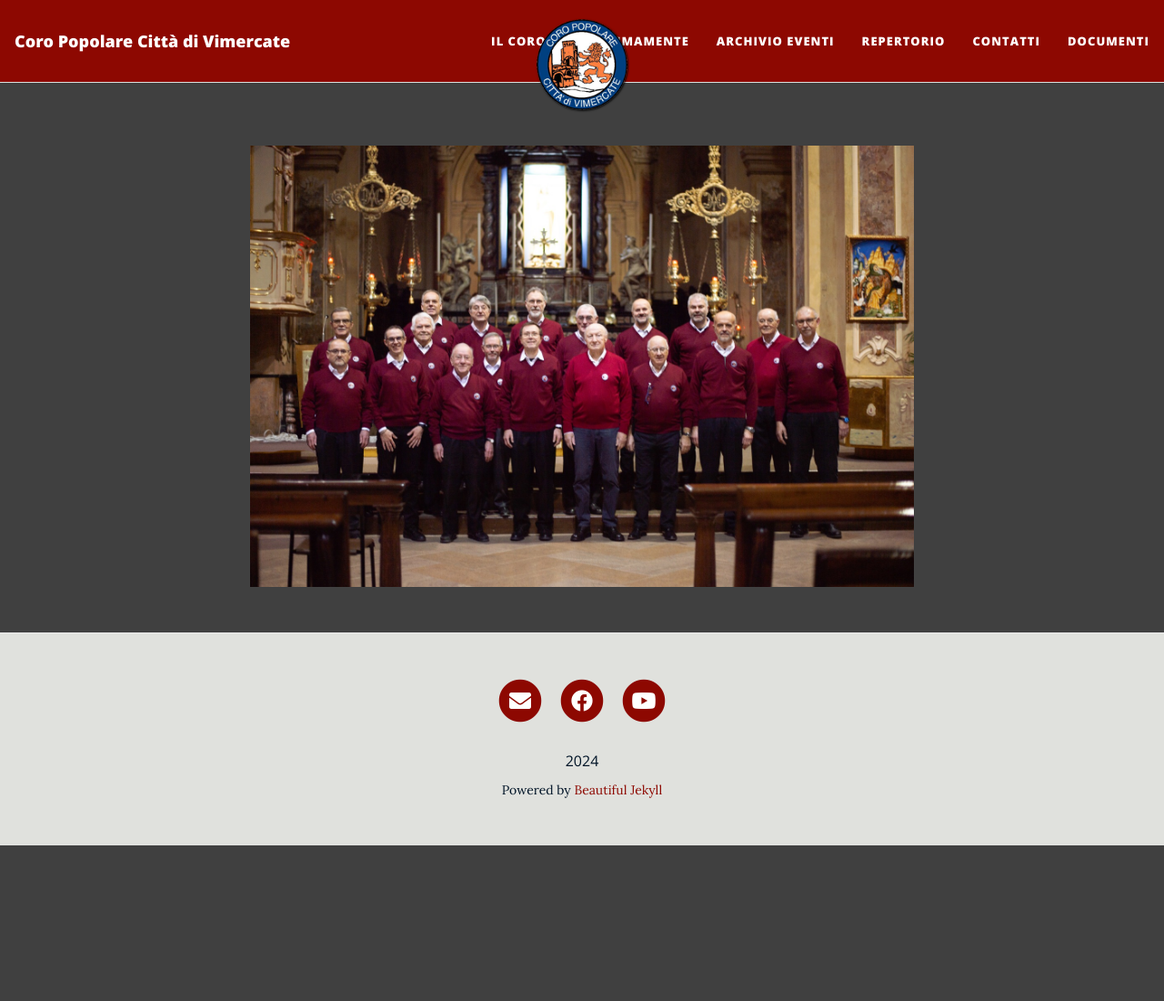
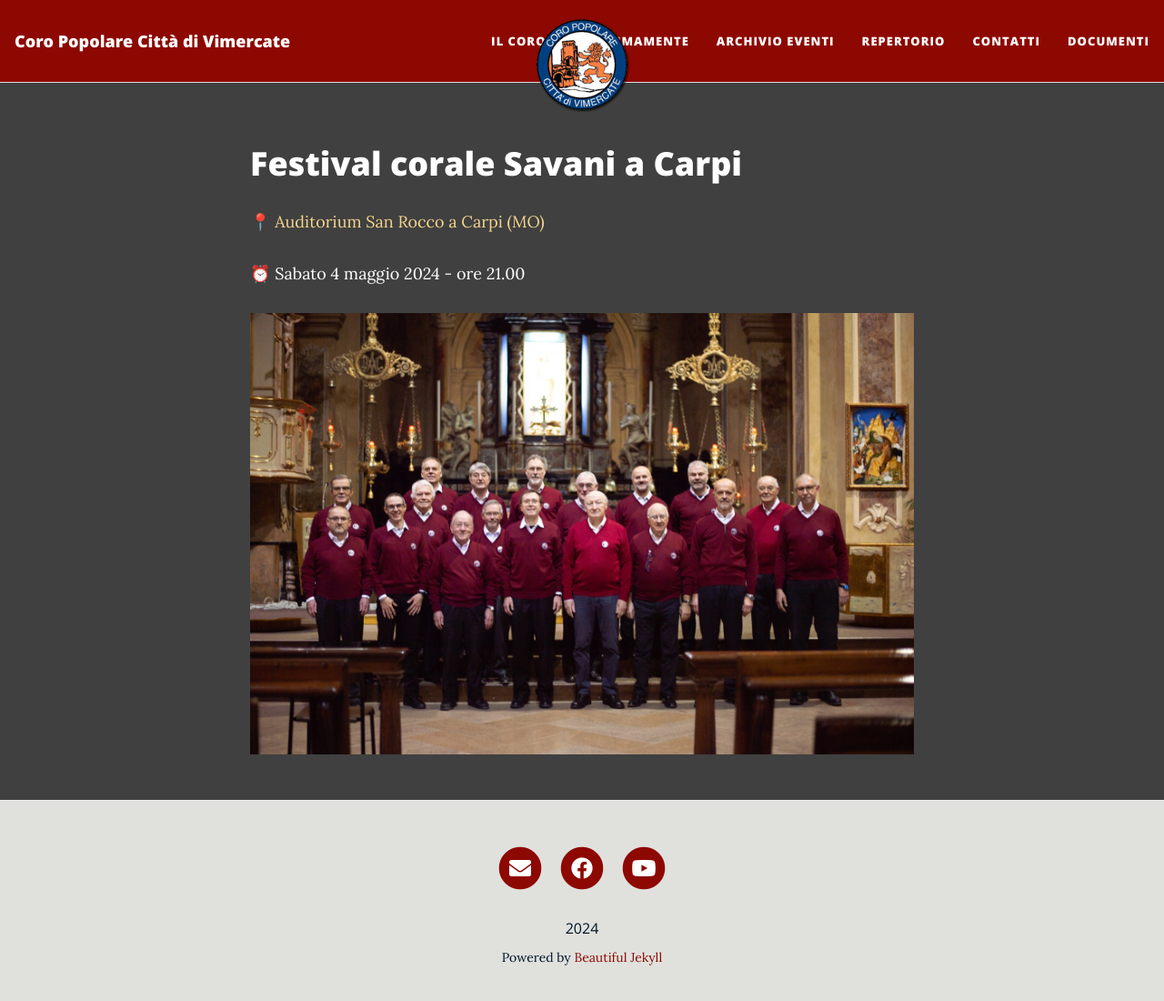
Before and after one commit to Corovimercate/Corovimercate.github.io, a Jekyll site: the page built from index.html, in a window 1280 px wide and 1113 px high. Shown: the top 1100 px of the window at 91% size. Built offline with Jekyll 4.4.1, drawn with Linux system fonts in a browser that asks for light colours; nearby versions of some CDN libraries; the list of posts is cut into pages by our own code.

Commit message:
Added Festival Carpi

```diff
--- a/index.html
+++ b/index.html
@@ -6,11 +6,11 @@ layout: home
 
 <!-- <hr style="border:2px solid white"> -->
 
-<!-- <h1>Festa del Beato Cardinal Ferrari</h1>
+<h1>Festival corale Savani a Carpi</h1>
 
-<p>📍 <a href="https://maps.app.goo.gl/xU732Qyq4udarwm58">Chiesa parrocchiale S. Maurizio Vimercate (MB)</a></p>
-<p>⏰ Domenica 4 febbraio 2024 - ore 15.30</p>
-
+<p>📍 <a href="https://maps.app.goo.gl/mg9UCwWiGbtM5Ty78">Auditorium San Rocco a Carpi (MO)</a></p>
+<p>⏰ Sabato 4 maggio 2024 - ore 21.00</p>
+<!--
 <img class="fit-picture"
      src="https://www.corovimercate.it/assets/img/S.Maurizio.jpg"
      alt="Foto del coro"> -->
```
